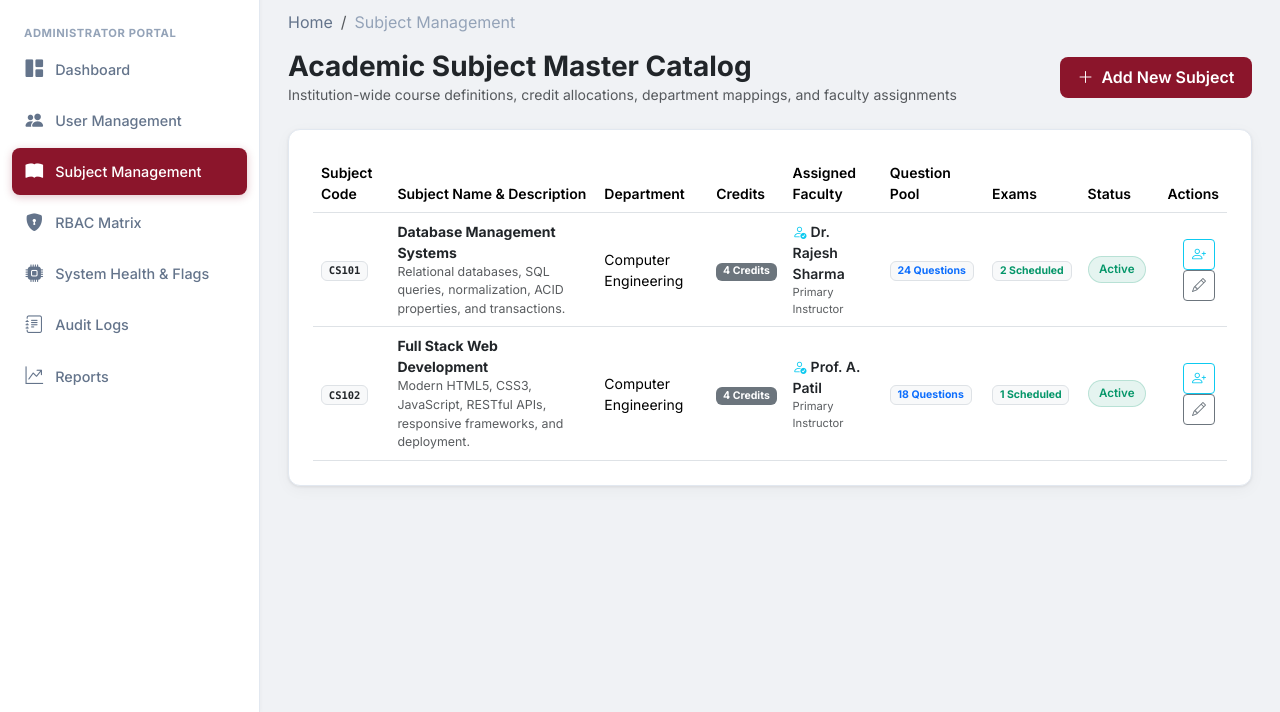
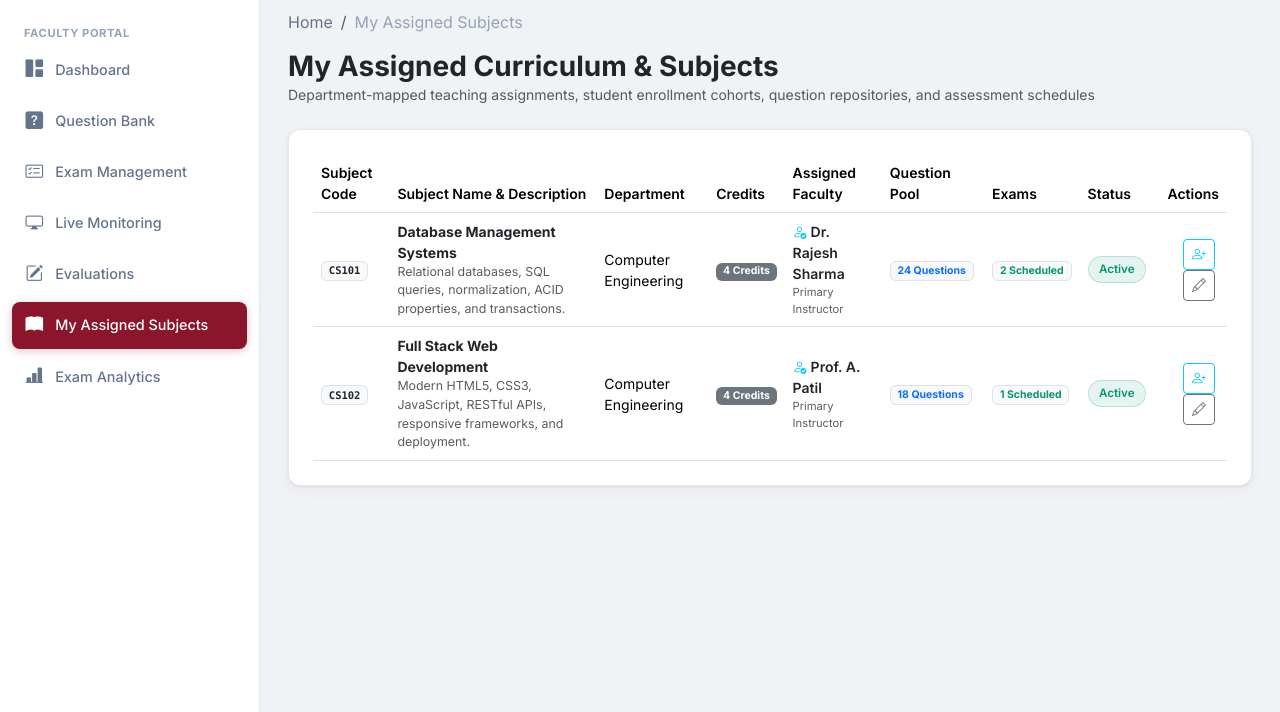
Before and after one commit to shlokpowar888/Online-Examination-Platfrom, a plain HTML site: page templates/subjects/list.html in a window 1280 px wide. Shown: the part 88-800 px from the top of the page. Drawn offline with nearby package versions, Linux system fonts and the light colour scheme.

```diff
--- a/templates/subjects/list.html
+++ b/templates/subjects/list.html
@@ -3,7 +3,7 @@
 <head>
   <meta charset="UTF-8">
   <meta name="viewport" content="width=device-width, initial-scale=1.0">
-  <title>Academic Subject Management - MMCOE Admin Portal</title>
+  <title>My Assigned Subjects - MMCOE Faculty Portal</title>
   <link href="https://cdn.jsdelivr.net/npm/bootstrap@5.3.3/dist/css/bootstrap.min.css" rel="stylesheet">
   <link rel="stylesheet" href="https://cdn.jsdelivr.net/npm/bootstrap-icons@1.11.3/font/bootstrap-icons.min.css">
   <link rel="stylesheet" href="/static/css/styles.css">
@@ -19,47 +19,47 @@
     </a>
   </div>
   <div class="sidebar-nav">
-    <div class="nav-section-title">Administrator Portal</div>
+    <div class="nav-section-title">Faculty Portal</div>
     <div class="nav-item">
-      <a href="/admin/dashboard.html" class="nav-link ">
+      <a href="/faculty/dashboard.html" class="nav-link ">
         <i class="bi bi-grid-1x2-fill"></i>
         <span>Dashboard</span>
       </a>
     </div>
     <div class="nav-item">
-      <a href="/admin/users/list.html" class="nav-link ">
-        <i class="bi bi-people-fill"></i>
-        <span>User Management</span>
+      <a href="/questions/list.html" class="nav-link ">
+        <i class="bi bi-question-square-fill"></i>
+        <span>Question Bank</span>
+      </a>
+    </div>
+    <div class="nav-item">
+      <a href="/exams/list.html" class="nav-link ">
+        <i class="bi bi-card-checklist"></i>
+        <span>Exam Management</span>
+      </a>
+    </div>
+    <div class="nav-item">
+      <a href="/exams/monitor.html" class="nav-link ">
+        <i class="bi bi-display"></i>
+        <span>Live Monitoring</span>
+      </a>
+    </div>
+    <div class="nav-item">
+      <a href="/evaluation/pending.html" class="nav-link ">
+        <i class="bi bi-pencil-square"></i>
+        <span>Evaluations</span>
       </a>
     </div>
     <div class="nav-item">
       <a href="/subjects/list.html" class="nav-link active">
         <i class="bi bi-book-fill"></i>
-        <span>Subject Management</span>
-      </a>
-    </div>
-    <div class="nav-item">
-      <a href="/admin/roles/permissions.html" class="nav-link ">
-        <i class="bi bi-shield-lock-fill"></i>
-        <span>RBAC Matrix</span>
-      </a>
-    </div>
-    <div class="nav-item">
-      <a href="/admin/system/metrics.html" class="nav-link ">
-        <i class="bi bi-cpu-fill"></i>
-        <span>System Health & Flags</span>
-      </a>
-    </div>
-    <div class="nav-item">
-      <a href="/admin/audit/list.html" class="nav-link ">
-        <i class="bi bi-journal-text"></i>
-        <span>Audit Logs</span>
+        <span>My Assigned Subjects</span>
       </a>
     </div>
     <div class="nav-item">
       <a href="/reports/exam_report.html" class="nav-link ">
-        <i class="bi bi-graph-up-arrow"></i>
-        <span>Reports</span>
+        <i class="bi bi-bar-chart-line-fill"></i>
+        <span>Exam Analytics</span>
       </a>
     </div>
   </div>
@@ -107,17 +107,16 @@
     <!-- User Profile Dropdown -->
     <div class="dropdown">
       <div class="user-dropdown" data-bs-toggle="dropdown" aria-expanded="false">
-        <div class="avatar" style="background: var(--mmcoe-maroon);">A</div>
+        <div class="avatar" style="background: var(--mmcoe-navy);">F</div>
         <div class="user-info">
-          <span class="user-name">System Administrator</span>
-          <span class="user-role">Super Admin (ID: 1)</span>
+          <span class="user-name">Dr. Rajesh Sharma</span>
+          <span class="user-role">Faculty (Comp Eng)</span>
         </div>
         <i class="bi bi-chevron-down ms-1 text-muted" style="font-size: 0.75rem;"></i>
       </div>
       <ul class="dropdown-menu dropdown-menu-end shadow border mt-2">
-        <li><a class="dropdown-item" href="/admin/profile.html"><i class="bi bi-person-gear me-2"></i>Admin Profile</a></li>
-        <li><a class="dropdown-item" href="/admin/users/list.html"><i class="bi bi-people me-2"></i>User Management</a></li>
-          <li><a class="dropdown-item" href="/admin/system/metrics.html"><i class="bi bi-gear me-2"></i>Settings & Diagnostics</a></li>
+        <li><a class="dropdown-item" href="/faculty/profile.html"><i class="bi bi-person-badge me-2"></i>Faculty Profile</a></li>
+        <li><a class="dropdown-item" href="/reports/exam_report.html"><i class="bi bi-bar-chart-line me-2"></i>Performance Reports</a></li>
         <li><hr class="dropdown-divider"></li>
         <li><a class="dropdown-item text-danger" href="/auth/login.html"><i class="bi bi-box-arrow-right me-2"></i>Sign Out</a></li>
       </ul>
@@ -129,9 +128,9 @@
 <!-- Breadcrumbs -->
 <nav aria-label="breadcrumb" class="mb-3">
   <ol class="breadcrumb small">
-    <li class="breadcrumb-item"><a href="/">Home</a></li>
+    <li class="breadcrumb-item"><a href="/faculty/dashboard.html">Home</a></li>
     <li class="breadcrumb-item active" aria-current="page">
-      Subject Management
+      My Assigned Subjects
     </li>
   </ol>
 </nav>
@@ -139,17 +138,9 @@
 <!-- Page Header -->
 <div class="d-flex flex-column flex-md-row align-items-md-center justify-content-between gap-3 mb-4">
   <div>
-
-      <h3 class="fw-bold m-0 text-dark">Academic Subject Master Catalog</h3>
-      <p class="text-muted small m-0">Institution-wide course definitions, credit allocations, department mappings, and faculty assignments</p>
-
+    <h3 class="fw-bold m-0 text-dark">My Assigned Curriculum & Subjects</h3>
+    <p class="text-muted small m-0">Department-mapped teaching assignments, student enrollment cohorts, question repositories, and assessment schedules</p>
   </div>
-
-
-    <button class="btn btn-primary-custom" data-bs-toggle="modal" data-bs-target="#createSubjectModal">
-      <i class="bi bi-plus-lg"></i> Add New Subject
-    </button>
-
 </div>
 
 <!-- Subjects Table Card -->
```
Also changed, not shown: templates/admin/audit/list.html (+0 -6 lines), templates/admin/dashboard.html (+0 -6 lines), templates/admin/profile.html (+0 -6 lines), templates/admin/roles/permissions.html (+0 -6 lines), templates/admin/sessions/list.html (+0 -6 lines), templates/admin/system/metrics.html (+0 -6 lines), templates/admin/users/create.html (+0 -6 lines), templates/admin/users/edit.html (+0 -6 lines), templates/admin/users/list.html (+0 -6 lines), templates/admin/users/login_history.html (+0 -6 lines), templates/components/sidebar.html (+0 -6 lines).
